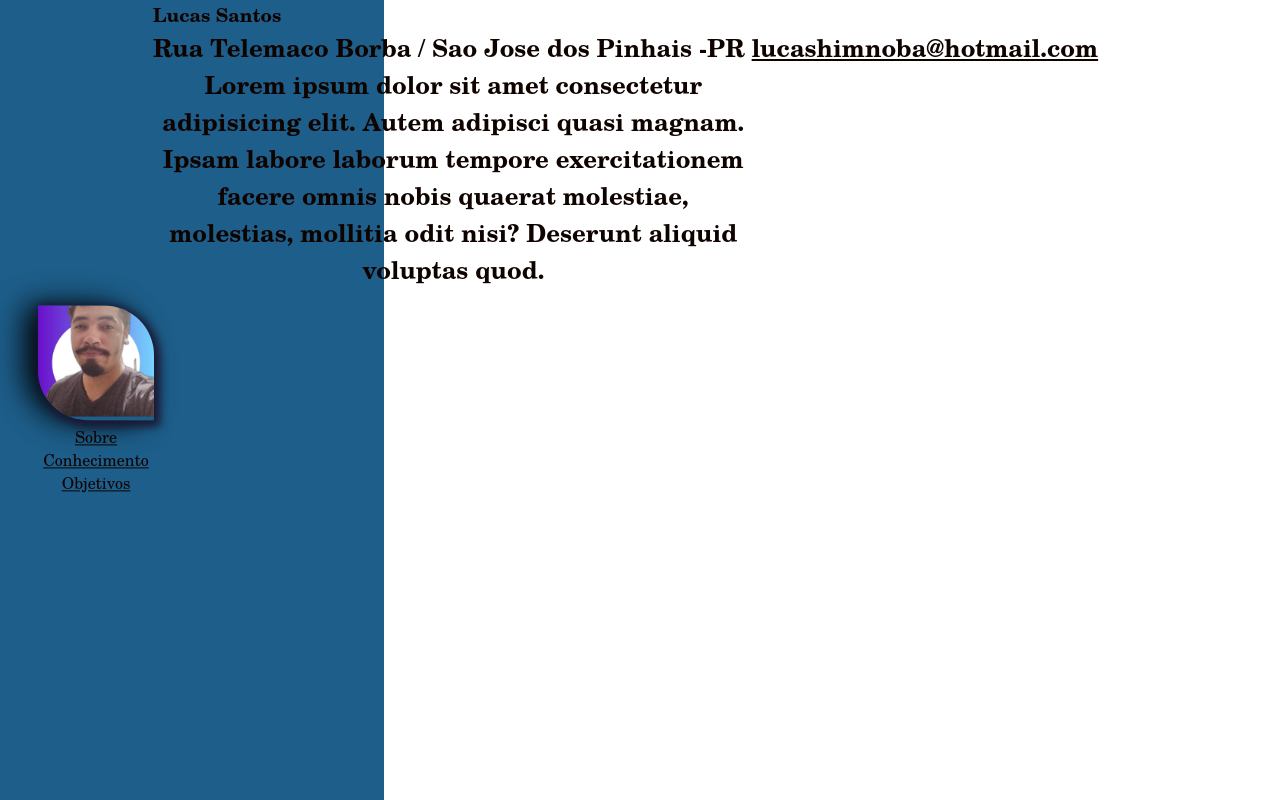
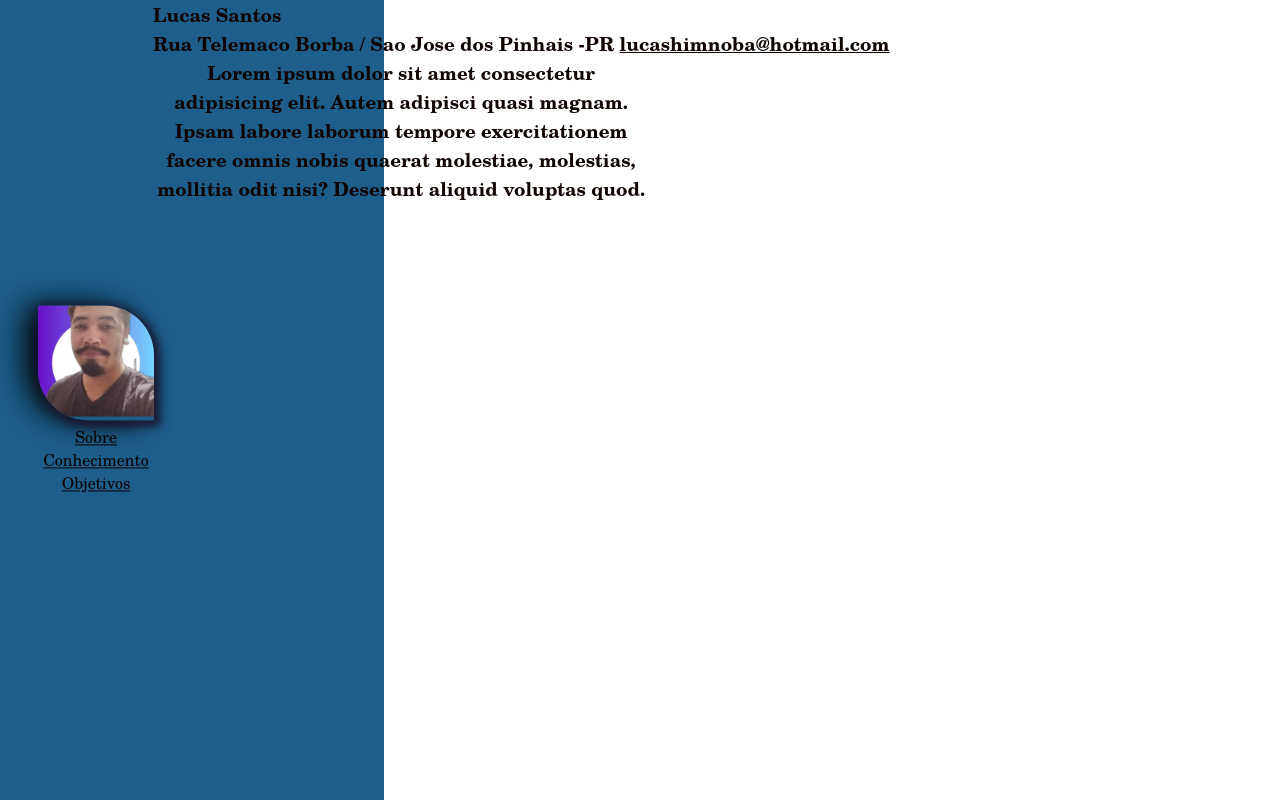
Before and after one commit to Lucasdevzx3/atividade-final, a plain HTML site: page index.html in a window 1280 px wide. Drawn offline with Linux system fonts and the light colour scheme.

Commit message:
editando

```diff
--- a/index.html
+++ b/index.html
@@ -33,7 +33,7 @@
                 Lucas
                     <span>Santos</span>
             </h1>
-            <h2>Rua Telemaco Borba / Sao Jose dos Pinhais -PR
+            <h3>Rua Telemaco Borba / Sao Jose dos Pinhais -PR
                 <a href="">
                     <span>lucashimnoba@hotmail.com</span>
                 </a>
@@ -47,7 +47,7 @@
                   </p>
                 </section>
 
-            </h2>
+            </h3>
         </article>
       </section>
     </main>
```
